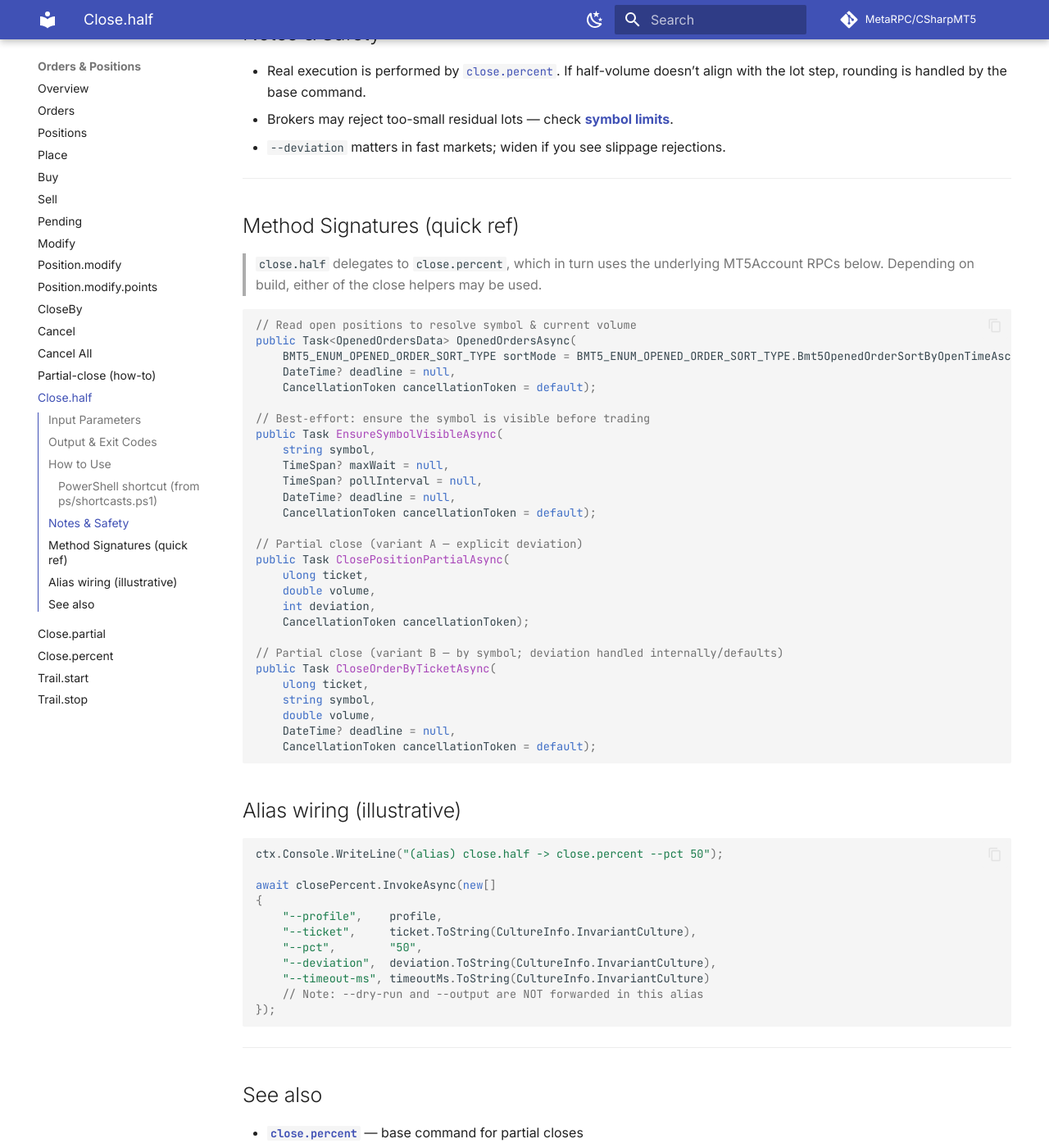
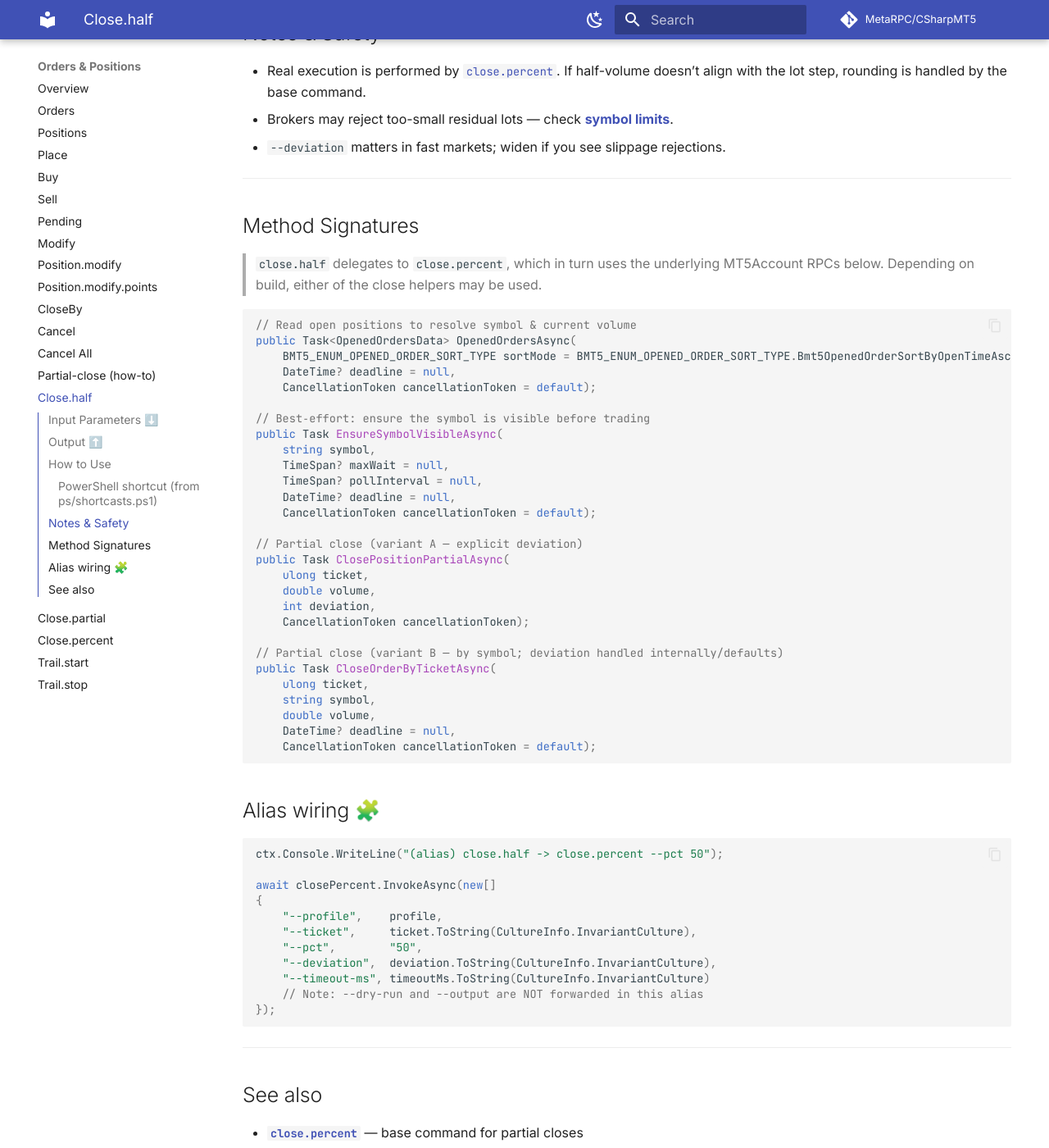
Before and after one commit to MetaRPC/CSharpMT5, an MkDocs documentation site: the page built from docs/Orders_Positions/Close.half.md, in a window 1280 px wide and 1400 px high, scrolled down 1497 px. Shown: the whole window at 82% size. Built offline with MkDocs 1.6.1 and Material for MkDocs 9.7.7, drawn with Linux system fonts in a browser that asks for light colours; comment, search, counter and statistics services are not loaded; some of the changed text lies outside the part shown.

Commit message:
Update Close.half.md

````diff
--- a/docs/Orders_Positions/Close.half.md
+++ b/docs/Orders_Positions/Close.half.md
@@ -6,7 +6,7 @@ Closes **half of a position’s volume** by ticket.
 
 ---
 
-## Input Parameters
+## Input Parameters ⬇️
 
 | Parameter         | Type   | Required | Description                           |
 | ----------------- | ------ | -------- | ------------------------------------- |
@@ -19,7 +19,7 @@ Closes **half of a position’s volume** by ticket.
 
 ---
 
-## Output & Exit Codes
+## Output ⬆️
 
 Output format and exit codes are the **same as** in [`close.percent`](./Close.percent.md).
 
@@ -63,7 +63,7 @@ ch -t 123456
 
 ---
 
-## Method Signatures (quick ref)
+## Method Signatures
 
 > `close.half` delegates to `close.percent`, which in turn uses the underlying MT5Account RPCs below. Depending on build, either of the close helpers may be used.
 
@@ -98,7 +98,7 @@ public Task CloseOrderByTicketAsync(
     CancellationToken cancellationToken = default);
 ```
 
-## Alias wiring (illustrative)
+## Alias wiring 🧩
 
 ```csharp
 ctx.Console.WriteLine("(alias) close.half -> close.percent --pct 50");
````
